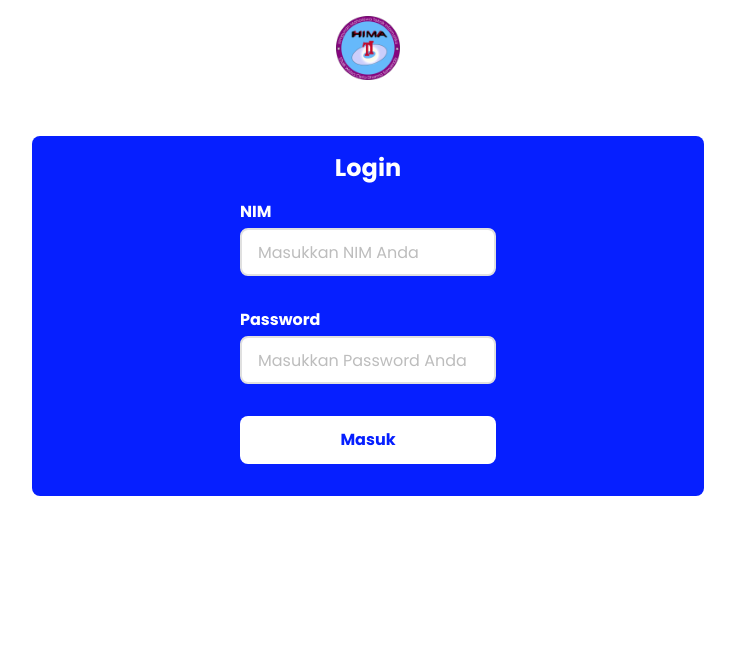
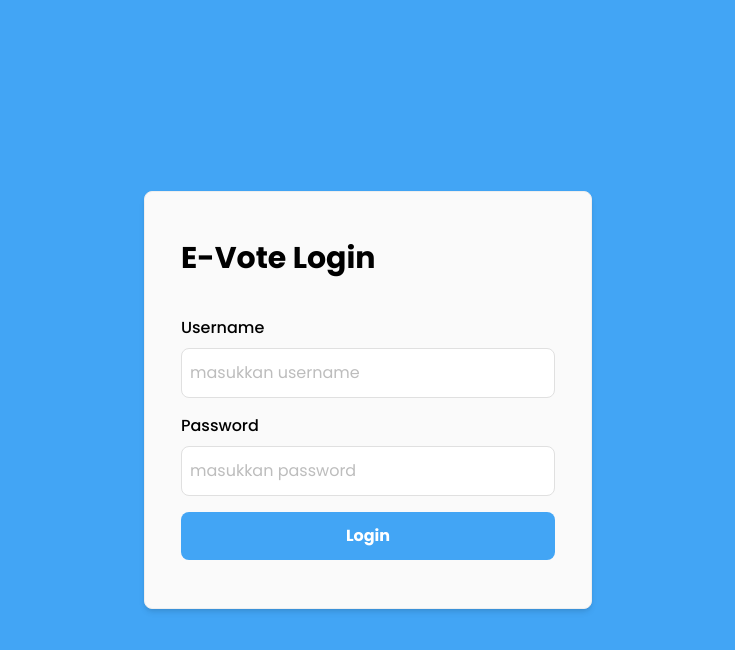
Before and after one commit to wicida-developers/e-voting, a React (Vite) app: page /login in a window 1280 px wide. Shown: the top 650 px of the page, without its empty margins (272-1007 px from the left). Built offline with nearby package versions, Linux system fonts and the light colour scheme.

Commit message:
remake login page

```diff
--- a/src/main.jsx
+++ b/src/main.jsx
@@ -1,4 +1,3 @@
-import React from "react"
 import ReactDOM from "react-dom/client"
 import App from "./App.jsx"
 import { Provider } from "react-redux"
@@ -7,11 +6,9 @@ import { BrowserRouter } from "react-router-dom"
 import "./styles/index.css"
 
 ReactDOM.createRoot(document.getElementById("root")).render(
-  <React.StrictMode>
-    <Provider store={store}>
-      <BrowserRouter>
-        <App />
-      </BrowserRouter>
-    </Provider>
-  </React.StrictMode>,
+  <Provider store={store}>
+    <BrowserRouter>
+      <App />
+    </BrowserRouter>
+  </Provider>,
 )
--- a/src/pages/LoginPage.jsx
+++ b/src/pages/LoginPage.jsx
@@ -1,44 +1,41 @@
-import HimaTi from "../assets/hima-ti.png"
-
 export default function LoginPage() {
   return (
-    <div className="LoginPage h-screen flex flex-col pl-6 pr-6">
-      <div className="LoginPage__header flex flex-row items-center justify-center">
-        <img src={HimaTi} alt="HimaTi" className="w-16 h-16 mt-4 mb-4" />
-      </div>
-      <div className="LoginPage__body flex flex-col items-center justify-center self-center mt-10 bg-loginBg w-full p-4 rounded-lg max-w-2xl">
-        <div className="LoginPage__body__form flex flex-col items-center justify-center w-full">
-          <div className="LoginPage__body__form__title flex flex-col items-center justify-center">
-            <h1 className="text-2xl font-bold mb-4 text-white">Login</h1>
-          </div>
-          <div className="LoginPage__body__form__input flex flex-col items-center justify-center w-full">
-            <form className="flex flex-col items-center justify-center w-full">
-              <div className="flex flex-col items-start justify-center mb-4">
-                <label className="text-white mb-1 font-bold">NIM</label>
+    <main className="min-h-screen bg-blue-400 grid place-items-center">
+      <section className="max-w-md w-full bg-gray-50 py-12 px-9 rounded-lg mx-3 md:mx-0 md:shadow-md md:border md:border-gray-200">
+        <h1 className="text-3xl font-bold mb-10">E-Vote Login</h1>
+        <form className="space-y-4">
+          <div>
+            <label className="block font-medium mb-2" htmlFor="username">
+              Username
+            </label>
             <input
+              className="w-full py-3 px-2 rounded-lg focus:border-2 focus:border-blue-400 focus:outline-none border border-gray-300"
               type="text"
-                  placeholder="Masukkan NIM Anda"
-                  className="w-64 h-12 p-4 mb-4 rounded-lg border-2 border-gray-300 focus:outline-none focus:border-blue-500"
+              id="username"
+              name="username"
+              placeholder="masukkan username"
             />
           </div>
-              <div className="flex flex-col items-start justify-center mb-4">
-                <label className="text-white mb-1 font-bold">Password</label>
+          <div>
+            <label className="block font-medium mb-2" htmlFor="password">
+              Password
+            </label>
             <input
+              className="w-full py-3 px-2 rounded-lg focus:border-2 focus:border-blue-400 focus:outline-none border border-gray-300"
               type="password"
-                  placeholder="Masukkan Password Anda"
-                  className="w-64 h-12 p-4 mb-4 rounded-lg border-2 border-gray-300 focus:outline-none focus:border-blue-500"
+              id="password"
+              name="password"
+              placeholder="masukkan password"
             />
           </div>
           <button
+            className="w-full py-3 px-2 rounded-lg bg-blue-400 text-white font-bold hover:bg-blue-500"
             type="submit"
-                className="w-64 h-12 mb-4 rounded-lg bg-white text-loginBg focus:outline-none hover:bg-blue-600 font-bold"
           >
-                Masuk
+            Login
           </button>
         </form>
-          </div>
-        </div>
-      </div>
-    </div>
+      </section>
+    </main>
   )
 }
--- a/src/styles/index.css
+++ b/src/styles/index.css
@@ -3,3 +3,7 @@
 @tailwind base;
 @tailwind components;
 @tailwind utilities;
+
+* {
+  outline: none;
+}
```
Also changed, not shown: 1 other file (tests, documents, lock files or other folders). Lines whose indentation alone changed are shown as unchanged.
